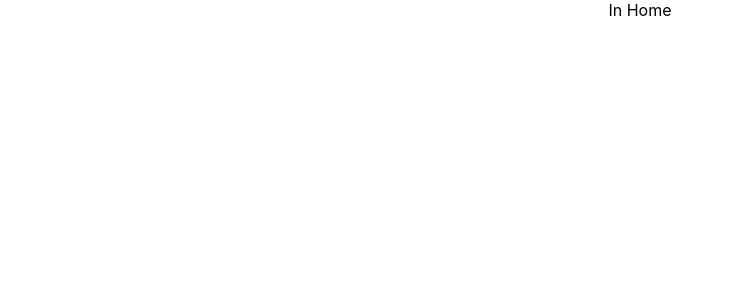
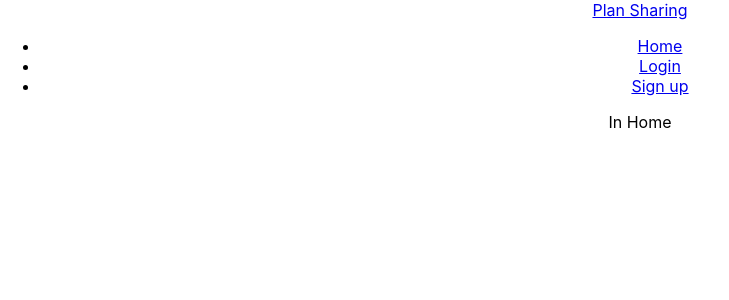
Before and after one commit to eric-klimowich/plan-sharing-frontend, a React (Create React App) app: page / in a window 1280 px wide. Shown: the top 300 px of the page, without its empty margins (0-729 px from the left). Built offline with nearby package versions, Linux system fonts and the light colour scheme.

Commit message:
Created rudimentary navigation bar to navigate through created pages

```diff
--- a/src/App.js
+++ b/src/App.js
@@ -3,6 +3,7 @@
 
 import './App.css';
 
+import Navbar from './Navbar'
 import Home from './Home'
 import Profile from './Profile'
 import NewUser from './NewUser'
@@ -12,6 +13,7 @@
   return (
     <div className="App">
       <BrowserRouter>
+        <Navbar />
         <Route path="/" exact component={Home} />
         <Route path="/login" exact component={ReturningUser} />
         <Route path="/signup" exact component={NewUser} />
--- /dev/null
+++ b/src/Navbar.js
@@ -0,0 +1,35 @@
+import React from 'react'
+import { Link } from 'react-router-dom'
+
+const Navbar = () => {
+  return (
+    <header>
+      <div>
+        <Link to="/">
+          Plan Sharing
+        </Link>
+      </div>
+      <nav>
+        <ul>
+          <li>
+            <Link to="/">
+              Home
+            </Link>
+          </li>
+          <li>
+            <Link to="/login">
+              Login
+            </Link>
+          </li>
+          <li>
+            <Link to="/signup">
+              Sign up
+            </Link>
+          </li>
+        </ul>
+      </nav>
+    </header>
+  )
+}
+
+export default Navbar
```
